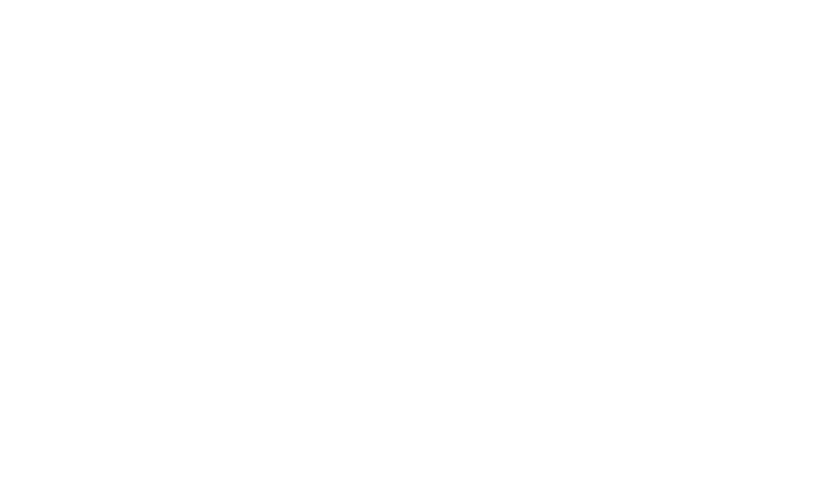
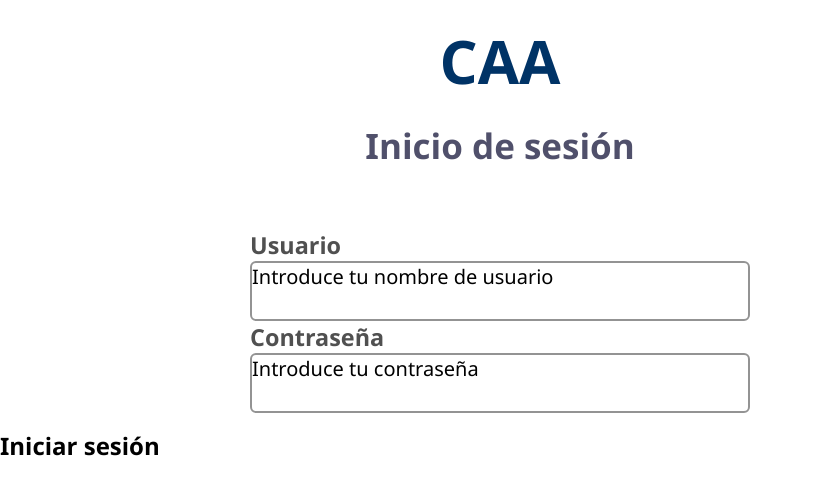
Before and after one commit to Fernando200519/sistema-reservas-asesorias, an Electron app: page src/renderer/login/login.html in a window 1000 px wide. Shown: the whole page, without its empty margins (0-813 px from the left). Drawn offline with Linux system fonts and the light colour scheme.

Commit message:
Avance del inicio de sesión

```diff
--- a/package.json
+++ b/package.json
@@ -15,5 +15,8 @@
   "license": "ISC",
   "dependencies": {
     "electron": "^35.2.0"
+  },
+  "devDependencies": {
+    "electron-reload": "^2.0.0-alpha.1"
   }
 }
--- a/src/main/main.js
+++ b/src/main/main.js
@@ -13,7 +13,7 @@ function createWindow() {
     }
   });
 
-  mainWindow.loadFile(path.join(__dirname, 'renderer/login/login.html'));
+  mainWindow.loadFile(path.join(__dirname, '../renderer/login/login.html'));
 }
 
 app.whenReady().then(createWindow);
--- /dev/null
+++ b/src/renderer/login/login.css
@@ -0,0 +1,52 @@
+*{
+    margin: 0;
+    padding: 0;
+    box-sizing: border-box;
+    font-family: 'Segoe UI';
+}
+
+.titulo-caa{
+    color: #003366;
+    font-size: 60px;
+    text-align: center;
+    margin-bottom: 20px;
+    margin-top: 20px;
+}
+
+.titulo-inicio{
+    color: #50506B;
+    font-size: 35px;
+    text-align: center;
+}
+
+.container-input{
+    margin-left: auto;
+    margin-right: auto;
+    margin-top: 60px;
+    font-size: 20px;
+    width: 500px;
+    height: 200px;
+    align-items: center;
+}
+
+.titulo-usuario{
+    color: #505050;
+}
+
+.container-input-user{
+    width: 100%;
+    height: 60px;
+    border-radius: 6px;
+    border: 2px solid #939393;
+}
+
+.titulo-contraseña{
+    color: #505050;
+}
+
+.container-input-password{
+    width: 100%;
+    height: 60px;
+    border-radius: 6px;
+    border: 2px solid #939393;
+}
--- a/src/renderer/login/login.html
+++ b/src/renderer/login/login.html
@@ -3,9 +3,25 @@
 <head>
     <meta charset="UTF-8">
     <meta name="viewport" content="width=device-width, initial-scale=1.0">
-    <title>Document</title>
+    <link rel="stylesheet" href="login.css">
+    <title>Inicio de sesión</title>
 </head>
 <body>
+    <h1 class="titulo-caa">CAA</h1>
+    <h1 class="titulo-inicio">Inicio de sesión</h1>
 
+    <div class="container-input">
+        <h3 class="titulo-usuario">Usuario</h3>
+        <div class="container-input-user">
+        <p>Introduce tu nombre de usuario</p>
+        </div>
+
+        <h3 class="titulo-contraseña">Contraseña</h3>
+        <div class="container-input-password">
+        <p>Introduce tu contraseña</p>
+        </div>
+    </div>
+
+    <h2 class="button">Iniciar sesión</h2>
 </body>
 </html>
```
Also changed, not shown: 1 other file.
